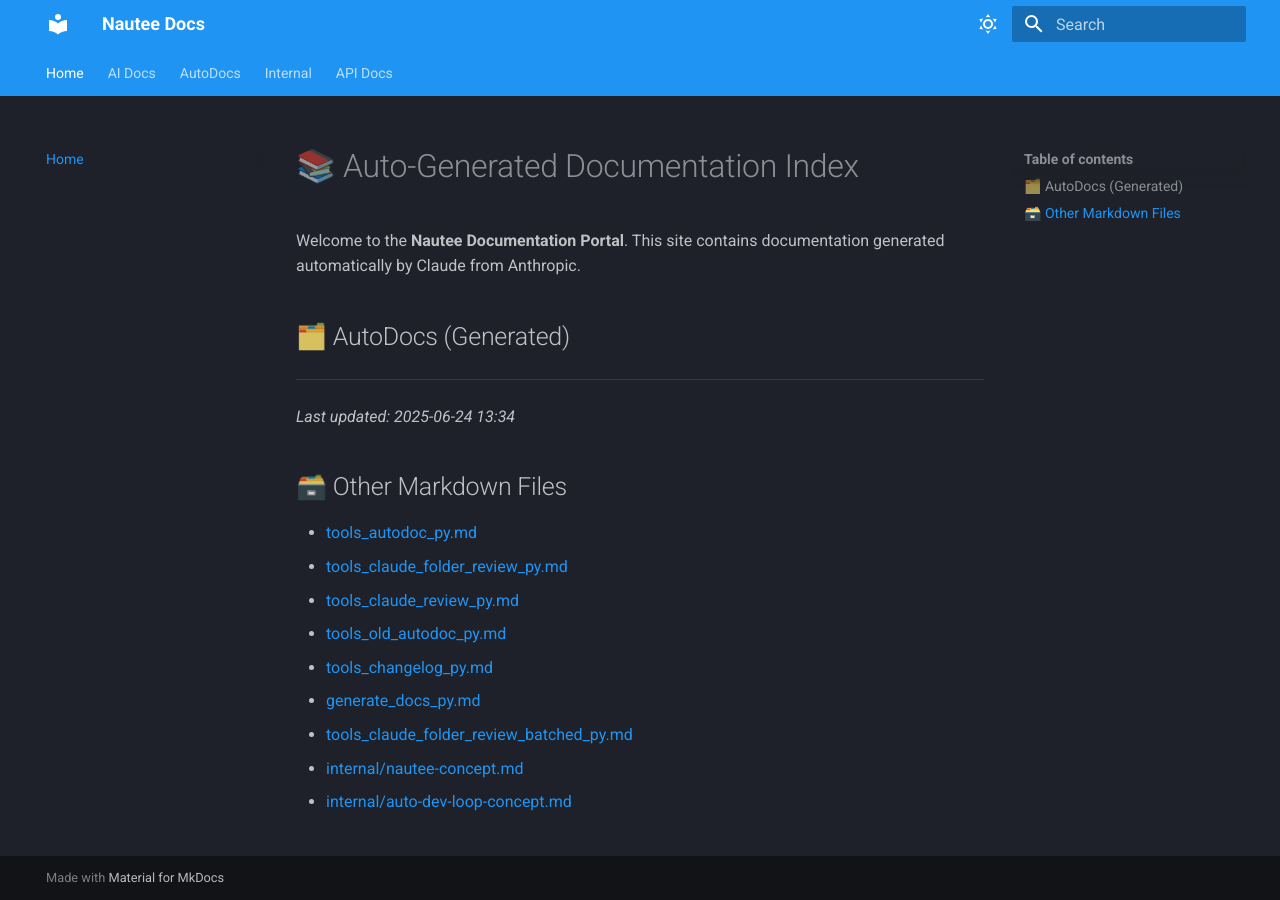
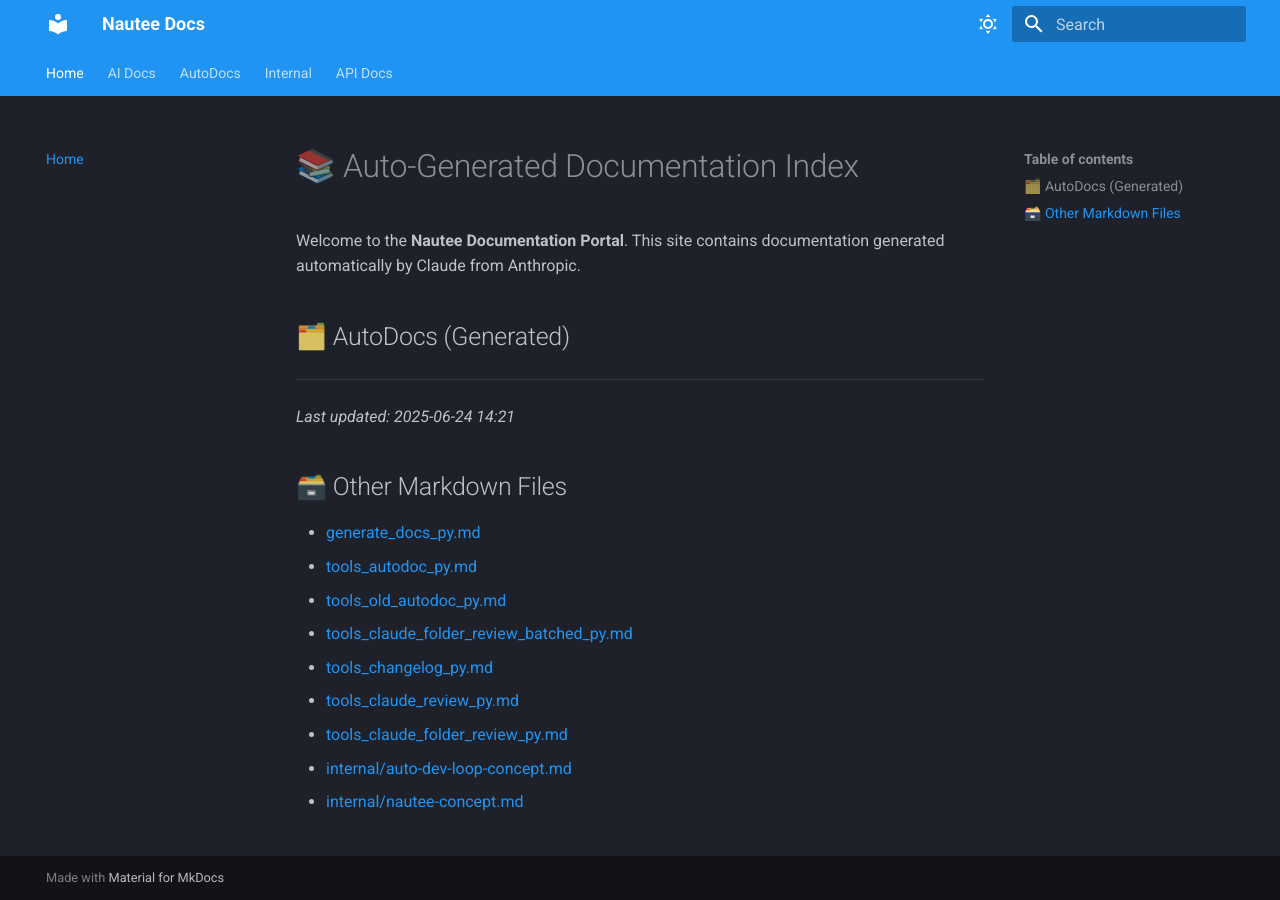
Before and after one commit to 48Nauts-Operator/nautee, an MkDocs documentation site: the page built from docs/index.md, in a window 1280 px wide. Built offline with MkDocs 1.6.1 and Material for MkDocs 9.7.7, drawn with Linux system fonts in a browser that asks for light colours.

```diff
--- a/docs/index.md
+++ b/docs/index.md
@@ -7,16 +7,16 @@ Welcome to the **Nautee Documentation Portal**. This site contains documentation
 
 ---
 
-_Last updated: 2025-06-24 13:34_
+_Last updated: 2025-06-24 14:21_
 
 ## 🗃️ Other Markdown Files
 
+- [generate_docs_py.md](generate_docs_py.md)
 - [tools_autodoc_py.md](tools_autodoc_py.md)
+- [tools_old_autodoc_py.md](tools_old_autodoc_py.md)
+- [tools_claude_folder_review_batched_py.md](tools_claude_folder_review_batched_py.md)
+- [tools_changelog_py.md](tools_changelog_py.md)
+- [tools_claude_review_py.md](tools_claude_review_py.md)
 - [tools_claude_folder_review_py.md](tools_claude_folder_review_py.md)
-- [tools_claude_review_py.md](tools_claude_review_py.md)
-- [tools_old_autodoc_py.md](tools_old_autodoc_py.md)
-- [tools_changelog_py.md](tools_changelog_py.md)
-- [generate_docs_py.md](generate_docs_py.md)
-- [tools_claude_folder_review_batched_py.md](tools_claude_folder_review_batched_py.md)
+- [internal/auto-dev-loop-concept.md](internal/auto-dev-loop-concept.md)
 - [internal/nautee-concept.md](internal/nautee-concept.md)
-- [internal/auto-dev-loop-concept.md](internal/auto-dev-loop-concept.md)
```
